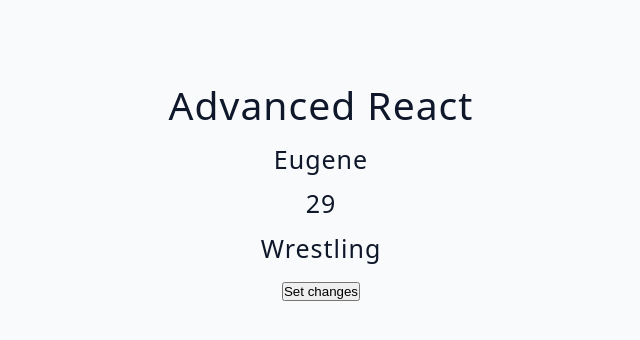
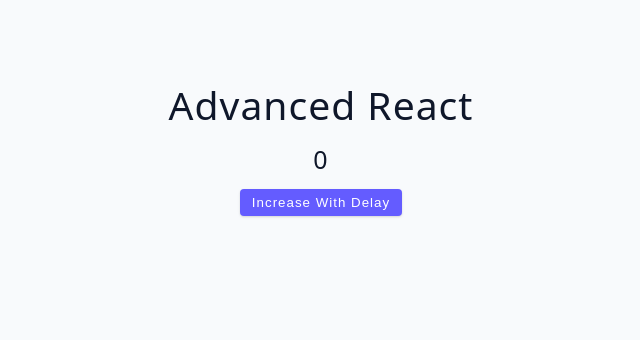
Before and after one commit to vsbron/course-all-in-one-2025, a React (Vite) app in the folder 03-advanced-react/: page / in a window 1280 px wide. Shown: the top 340 px of the page, without its empty margins (319-959 px from the left). Built offline with nearby package versions, Linux system fonts and the light colour scheme.

Commit message:
03-advanced-react - Final useState example with updating the current state value

```diff
--- a/03-advanced-react/src/App.jsx
+++ b/03-advanced-react/src/App.jsx
@@ -1,11 +1,11 @@
-import UseStateObject from "./tutorial/01-useState/04-useState-object";
+import UseStateGotcha from "./tutorial/01-useState/05-useState-gotcha";
 
 function App() {
   // Returned JSX
   return (
     <div className="container">
       <h2>Advanced React</h2>
-      <UseStateObject />
+      <UseStateGotcha />
     </div>
   );
 }
--- a/03-advanced-react/src/tutorial/01-useState/05-useState-gotcha.jsx
+++ b/03-advanced-react/src/tutorial/01-useState/05-useState-gotcha.jsx
@@ -1,5 +1,25 @@
+import { useState } from "react";
+
 const UseStateGotcha = () => {
-  return <h2>useState "gotcha"</h2>;
+  // Creating the state
+  const [count, setCount] = useState(0);
+
+  // Creating the click handler
+  const handleClick = () => {
+    setTimeout(() => {
+      setCount((c) => c + 1);
+    }, 3000);
+  };
+
+  // Returned JSX
+  return (
+    <div>
+      <h4>{count}</h4>
+      <button className="btn" onClick={handleClick}>
+        Increase with delay
+      </button>
+    </div>
+  );
 };
 
 export default UseStateGotcha;
```
